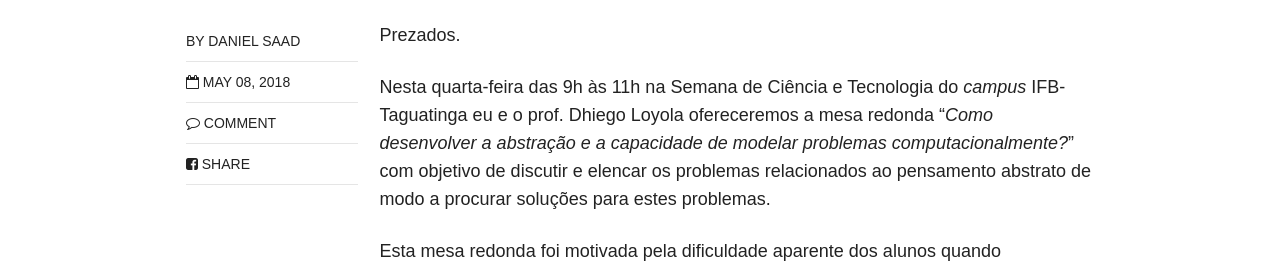
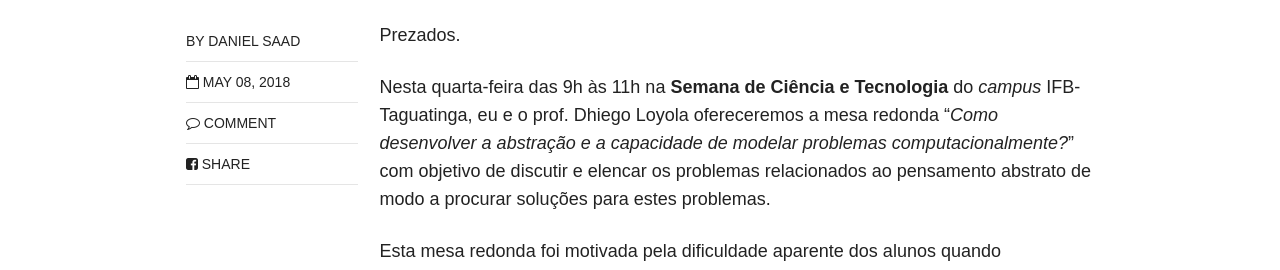
Before and after one commit to danielsaad/danielsaad.github.io, a Jekyll site: the page built from _posts/blog/2018-05-08-mesa-redonda.md, in a window 1280 px wide. Shown: the part 423-693 px from the top of the page. Built offline with Jekyll 4.4.1, drawn with Linux system fonts in a browser that asks for light colours; nearby versions of some CDN libraries; comment, search, counter and statistics services are not loaded.

```diff
--- a/_posts/blog/2018-05-08-mesa-redonda.md
+++ b/_posts/blog/2018-05-08-mesa-redonda.md
@@ -13,8 +13,8 @@ problemas."
 
 Prezados.
 
-Nesta quarta-feira das 9h às 11h na Semana de Ciência e Tecnologia
-do *campus* IFB-Taguatinga eu e o prof. Dhiego Loyola ofereceremos
+Nesta quarta-feira das 9h às 11h na **Semana de Ciência e Tecnologia**
+do *campus* IFB-Taguatinga, eu e o prof. Dhiego Loyola ofereceremos
 a mesa redonda "*Como desenvolver a abstração e a capacidade de
 modelar problemas computacionalmente?*"  com objetivo de discutir e
 elencar os problemas relacionados ao pensamento abstrato de modo a
```
